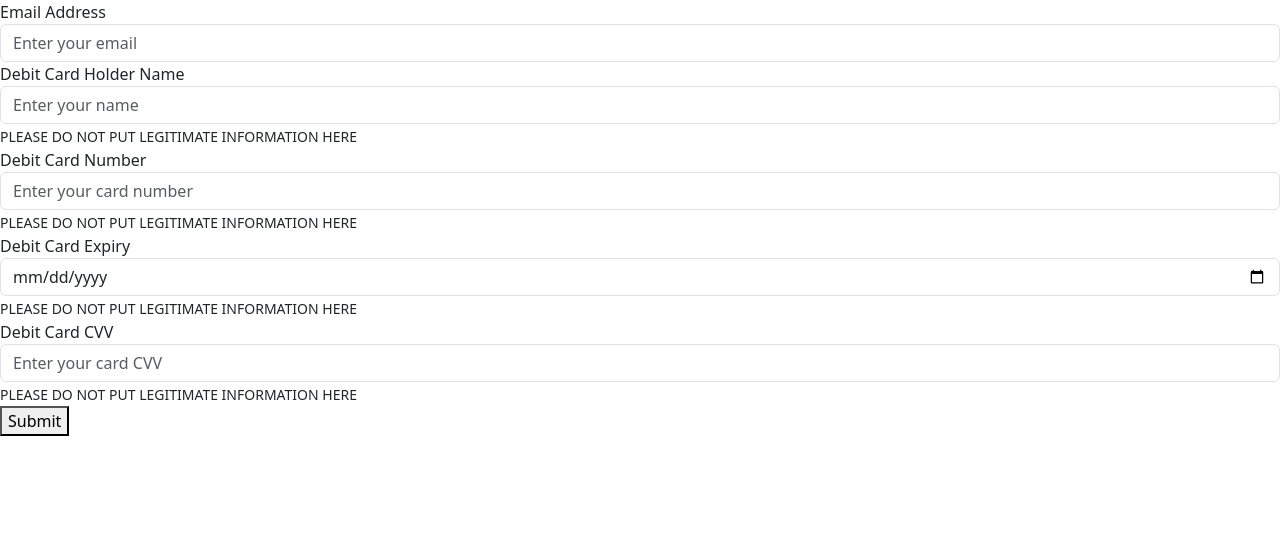
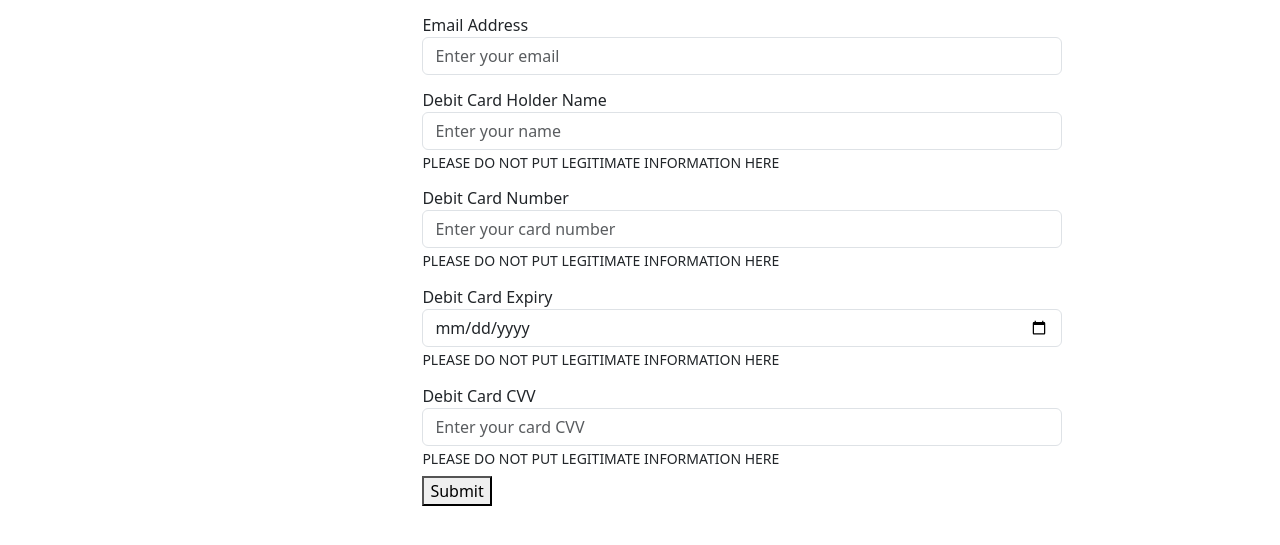
Before and after one commit to Kyrus2504/ProgInternet2, a PHP site: page /checkout.php in a window 1280 px wide. Shown: the part 87-632 px from the top of the page. Run offline with PHP 8.4, Linux system fonts and the light colour scheme.

Commit message:
form updated

```diff
--- a/checkout.php
+++ b/checkout.php
@@ -19,7 +19,7 @@
         </button>
     </nav>
 
-    <form>
+    <form style="width: 50%; margin-left: 33%;">
   <div class="form-group">
     <label>Email Address</label>
     <input type="email" class="form-control" id="checkoutEmail" placeholder="Enter your email">
--- a/style.css
+++ b/style.css
@@ -18,3 +18,8 @@
   height: 100%;
   width: 10%;
 }
+
+.form-group {
+  margin-top: 2%;
+  margin-bottom: 1%;
+}
```
